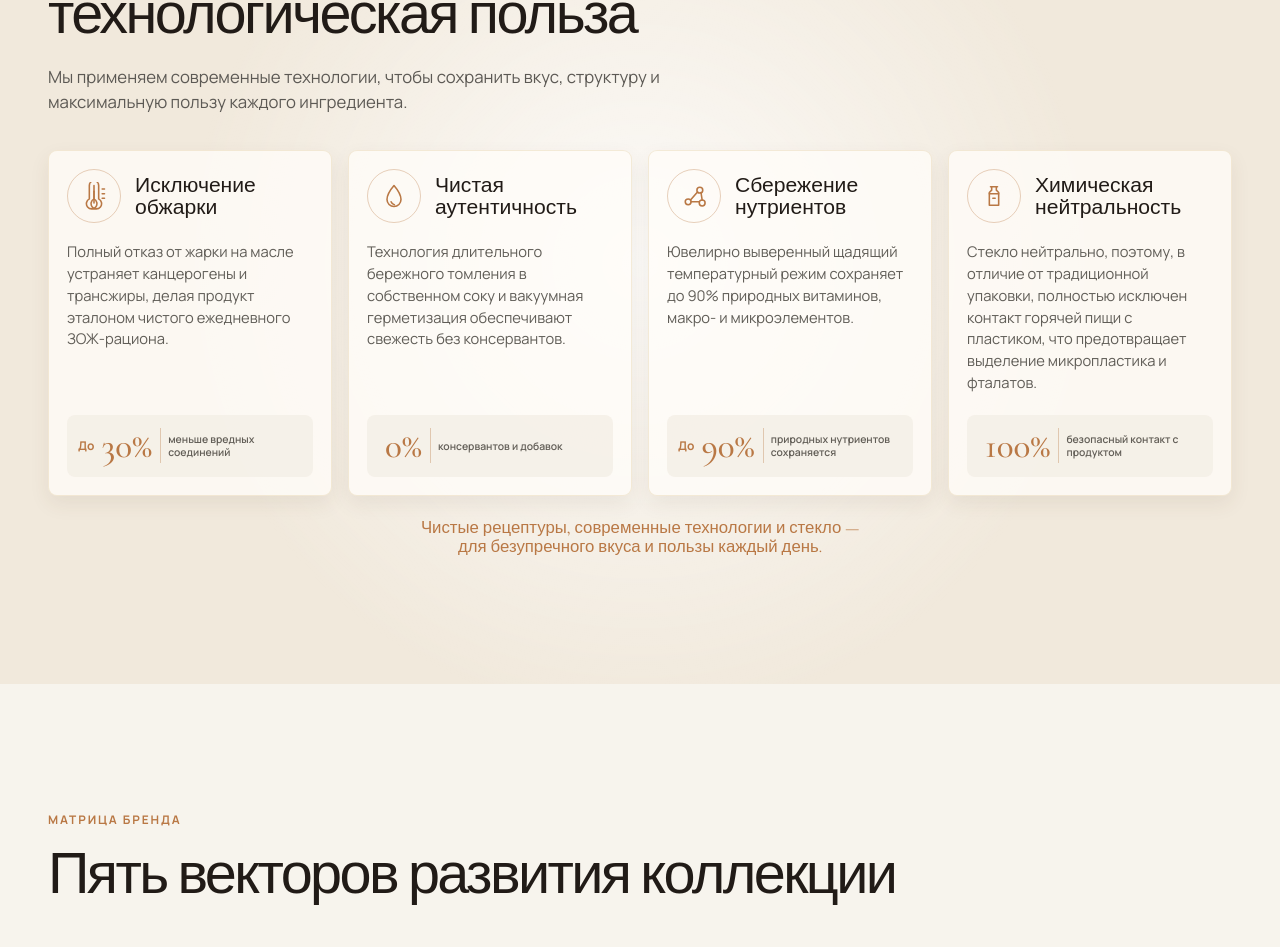
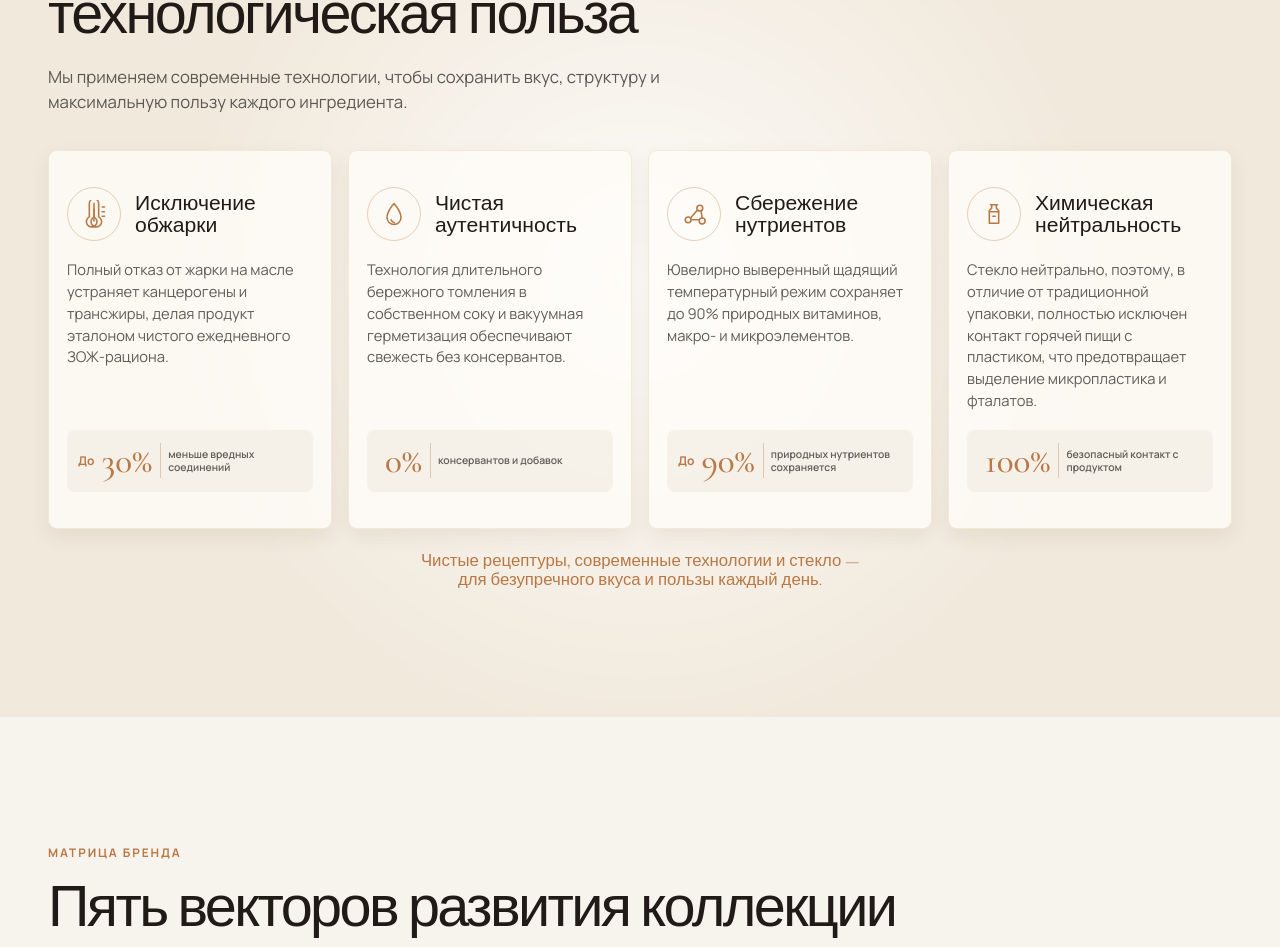
Before and after one commit to sillexy/AbramovGurme, a Next.js app: page / in a window 1280 px wide. Shown: the part 1887-2834 px from the top of the page. Built offline with nearby package versions, Linux system fonts and the light colour scheme.

Commit message:
style: unify benefits vertical spacing

```diff
--- a/src/app/root-width.css
+++ b/src/app/root-width.css
@@ -23,9 +23,17 @@ body > #top,
   display: none;
 }
 
-/* Match the benefits-card spacing to the tighter text rhythm above it. */
+/* Use one shared vertical spacing value for the benefits block. */
+.benefits {
+  --benefit-vertical-space: clamp(28px, 3vw, 36px);
+}
+
 .benefit-grid {
-  margin-top: clamp(28px, 3vw, 36px);
+  margin-top: var(--benefit-vertical-space);
+}
+
+.benefit-card {
+  padding-block: var(--benefit-vertical-space);
 }
 
 /* Prevent the mobile brand-matrix grid from widening the page because of intrinsic text width. */
```
